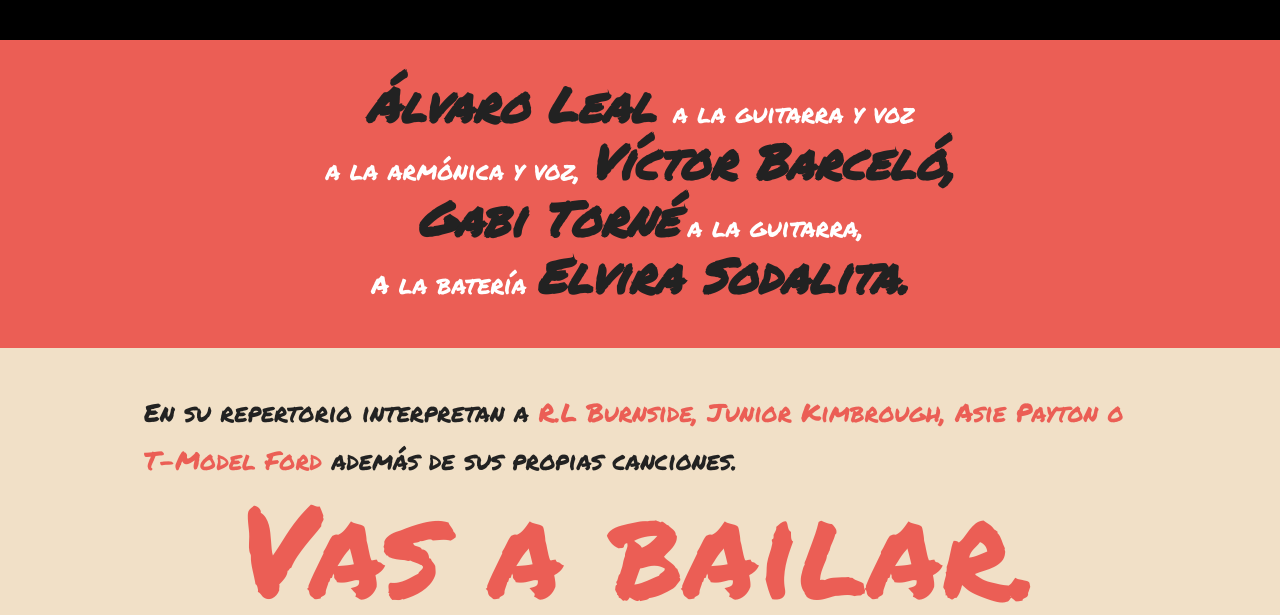
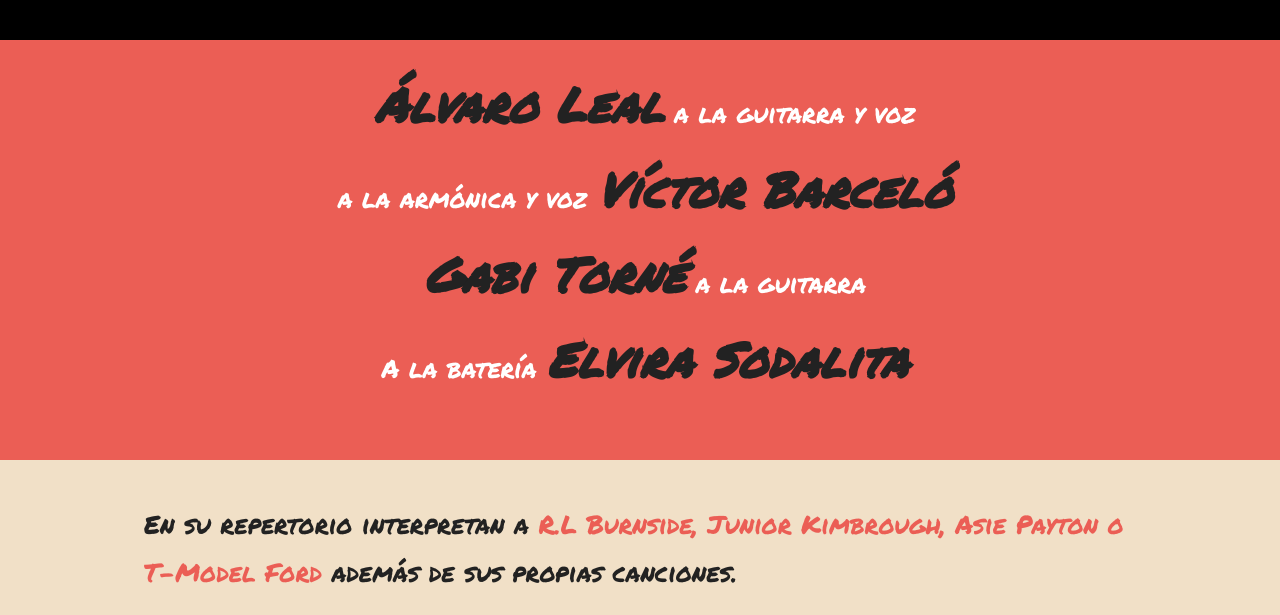
Before and after one commit to Bluesmile82/bad-possum, a Gatsby site: page / in a window 1280 px wide. Shown: the part 1347-1962 px from the top of the page. Built offline with nearby package versions, Linux system fonts and the light colour scheme; Gatsby itself is replaced by a stand-in of ours.

Commit message:
Fix mobile

```diff
--- a/src/pages/index.js
+++ b/src/pages/index.js
@@ -36,10 +36,12 @@ const IndexPage = () => (
     <Section color="brown">
       <div className="container">
         <h1 className="grunge big action-color bad-possum-title">Bad Possum</h1>
-        <div className="grunge right margin-bottom">es F*ckin Hill Country Blues</div>
+        <div className="grunge right margin-bottom">
+          es F*ckin Hill Country Blues
+        </div>
         <div className="grunge little">
-          En sus conciertos nos llevan a los Juke Joint de la zona de Hill country en el estado de
-          Mississippi donde lo único que importaba era{" "}
+          En sus conciertos nos llevan a los Juke Joint de la zona de Hill
+          country en el estado de Mississippi donde lo único que importa es{" "}
           <span className="grunge action-color">
             pasarlo bien, gritar y saltar.
           </span>
@@ -82,21 +84,21 @@ const IndexPage = () => (
     </Section>
     <Section color="red">
       <div className="container">
-        <div className="grunge little center">
-          <h3 className="grunge inline black-color">Álvaro Leal </h3>a la
-          guitarra y voz
+        <div className="grunge little center band-name">
+          <h3 className="grunge inline black-color">Álvaro Leal </h3>{" "}
+          <span>a la guitarra y voz</span>{" "}
         </div>
-        <div className="grunge little center">
-          a la armónica y voz,{" "}
-          <h3 className="grunge inline right black-color">Víctor Barceló,</h3>
+        <div className="grunge little center band-name">
+          <span>a la armónica y voz </span>{" "}
+          <h3 className="grunge inline right black-color">Víctor Barceló</h3>
         </div>
-        <div className="grunge little center">
-          <h3 className="grunge inline black-color">Gabi Torné</h3> a la
-          guitarra,{" "}
+        <div className="grunge little center band-name">
+          <h3 className="grunge inline black-color">Gabi Torné</h3>
+          <span>a la guitarra </span>
         </div>
-        <div className="grunge little center">
-          A la batería{" "}
-          <h3 className="grunge inline black-color">Elvira Sodalita.</h3>
+        <div className="grunge little center band-name">
+          <span>A la batería </span>
+          <h3 className="grunge inline black-color">Elvira Sodalita</h3>
         </div>
       </div>
     </Section>
@@ -111,13 +113,13 @@ const IndexPage = () => (
     <Section color="brown">
       <div className="container">
         <div className="grunge little">
-          En su repertorio interpretan a <span className="grunge little action-color">
-          R.L Burnside, Junior Kimbrough, Asie
-          Payton o T-Model Ford</span> además de sus propias canciones.
+          En su repertorio interpretan a{" "}
+          <span className="grunge little action-color">
+            R.L Burnside, Junior Kimbrough, Asie Payton o T-Model Ford
+          </span>{" "}
+          además de sus propias canciones.
         </div>
-        <div className="grunge center big action-color">
-          Vas a bailar.
-        </div>
+        <div className="grunge center big action-color">Vas a bailar.</div>
       </div>
     </Section>
     <Section color="red">
--- a/src/pages/index.scss
+++ b/src/pages/index.scss
@@ -2,6 +2,22 @@
 
 .bad-possum-title {
   margin-top: 0;
+}
+
+.band-name {
+  display: flex;
+  flex-direction: row-reverse;
+  align-items: baseline;
+  justify-content: center;
+  margin-bottom: 5px;
+
+  > span, h3 {
+    margin-left: 10px;
+  }
+
+  @media screen and (min-width: $breakpoint-mobile) {
+    flex-direction: row;
+  }
 }
 
 .videos {
```
